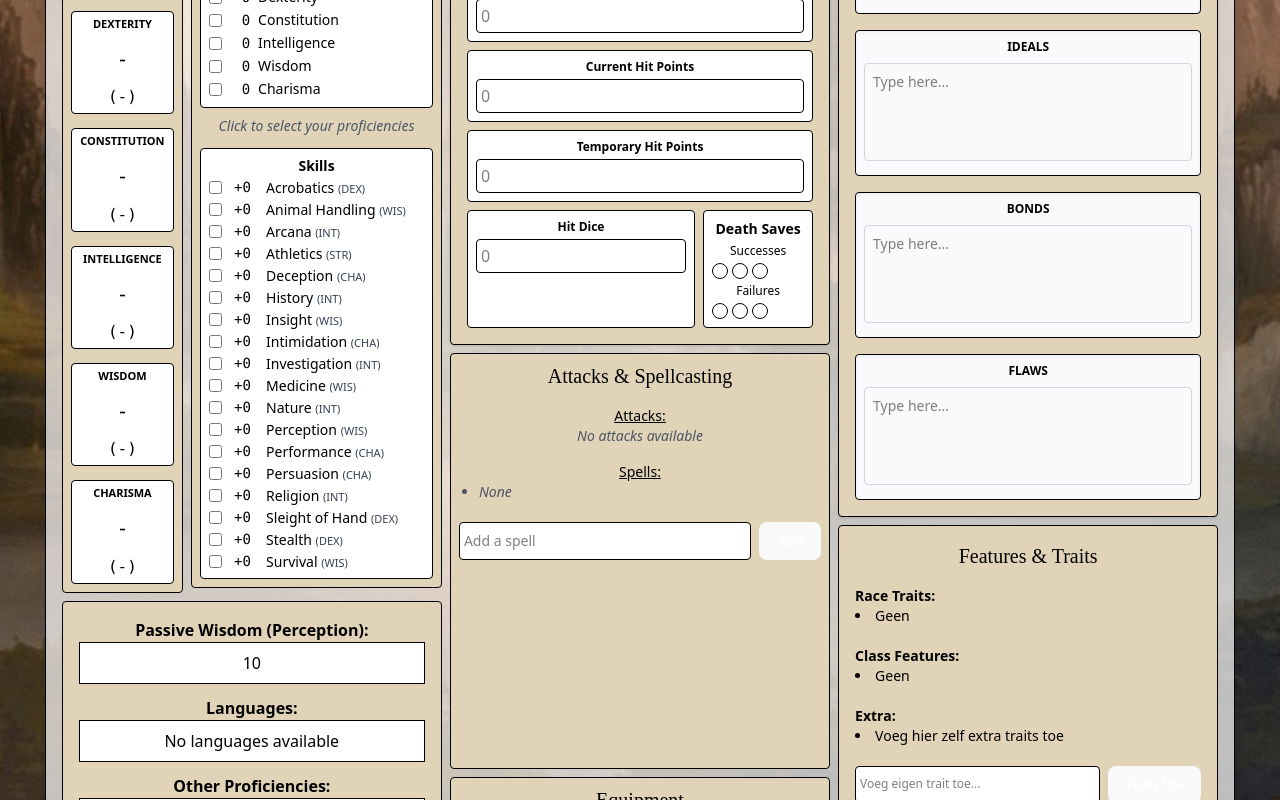
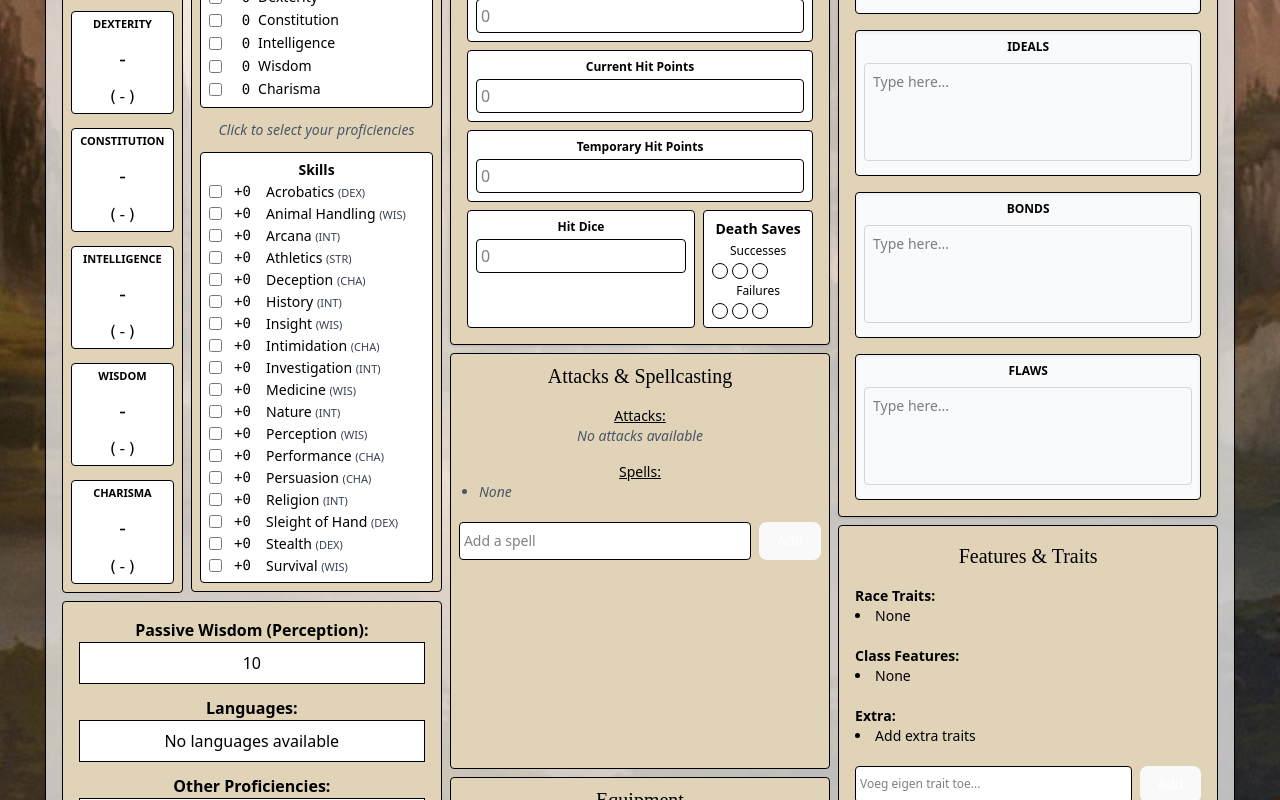
Before and after one commit to MarshaZeldenrust/FED, a React (Vite) app in the folder dnd-character-generator/: page / in a window 1280 px wide. Shown: the part 600-1400 px from the top of the page. Built offline with nearby package versions, Linux system fonts and the light colour scheme; a web font is replaced by a local one.

Commit message:
kleine layout dingetjes en nederlandse tekst naar engels

```diff
--- a/dnd-character-generator/src/components/FeaturesTraits.jsx
+++ b/dnd-character-generator/src/components/FeaturesTraits.jsx
@@ -18,7 +18,7 @@ export function FeaturesTraits({ raceTraits = [], classTraits = [], customTraits
         <ul className="list-disc list-inside">
           {raceTraits.length > 0 ? raceTraits.map((trait, idx) => (
             <li key={`race-${idx}`}>{trait}</li>
-          )) : <li>Geen</li>}
+          )) : <li>None</li>}
         </ul>
       </div>
 
@@ -27,7 +27,7 @@ export function FeaturesTraits({ raceTraits = [], classTraits = [], customTraits
         <ul className="list-disc list-inside">
           {classTraits.length > 0 ? classTraits.map((feat, idx) => (
             <li key={`class-${idx}`}>{feat}</li>
-          )) : <li>Geen</li>}
+          )) : <li>None</li>}
         </ul>
       </div>
 
@@ -36,7 +36,7 @@ export function FeaturesTraits({ raceTraits = [], classTraits = [], customTraits
         <ul className="list-disc list-inside mb-2">
           {customTraits.length > 0 ? customTraits.map((trait, idx) => (
             <li key={`custom-${idx}`}>{trait}</li>
-          )) : <li>Voeg hier zelf extra traits toe</li>}
+          )) : <li>Add extra traits</li>}
         </ul>
         <div className="flex gap-2 mt-5">
           <input
@@ -50,7 +50,7 @@ export function FeaturesTraits({ raceTraits = [], classTraits = [], customTraits
             onClick={addTrait}
             className="bg-black text-white text-xs px-2 py-1 rounded"
           >
-            Voeg toe
+            Add
           </button>
         </div>
       </div>
--- a/dnd-character-generator/src/components/PerceptionProficiencies.jsx
+++ b/dnd-character-generator/src/components/PerceptionProficiencies.jsx
@@ -14,7 +14,7 @@ export function PerceptionProficiencies({
       const wisdomModifier = Math.floor((wisdomScore - 10) / 2);
       const calculated = 10 + wisdomModifier + (isProficientInPerception ? proficiencyBonus : 0);
 
-      console.log("📊 Berekening Passive Perception:");
+      console.log("📊 Calculating Passive Perception:");
       console.log(` - Wisdom Score: ${wisdomScore}`);
       console.log(` - Wisdom Modifier: ${wisdomModifier}`);
       console.log(` - Proficient in Perception: ${isProficientInPerception}`);
@@ -34,10 +34,10 @@ export function PerceptionProficiencies({
   </strong>
 
   <div className="text-left absolute left-1/2 -translate-x-1/2 mt-1 w-64 text-xs text-white bg-gray-900 p-3 rounded shadow-xl opacity-0 group-hover:opacity-100 transition-opacity z-10 pointer-events-none whitespace-pre-line">
-    {`📊 Berekening Passive Perception:
+    {`📊 Calculating Passive Perception:
 - Wisdom Modifier (Wisdom - 10 / 2): (${wisdomScore} - 10) / 2 = ${Math.floor((wisdomScore - 10) / 2)}
-- Proficient in Perception: ${isProficientInPerception ? 'ja' : 'nee'}
-- Totale Passive Perception Bonus: ${proficiencyBonus >= 0 ? '+' : ''}${proficiencyBonus}
+- Proficient in Perception: ${isProficientInPerception ? 'yes' : 'no'}
+- Total Passive Perception Bonus: ${proficiencyBonus >= 0 ? '+' : ''}${proficiencyBonus}
 ✅ Passive Perception = 10 + ${Math.floor((wisdomScore - 10) / 2)}${isProficientInPerception ? ` + ${proficiencyBonus}` : ''} = ${passivePerception}`}
   </div>
 
--- a/dnd-character-generator/src/components/SkillsETC.jsx
+++ b/dnd-character-generator/src/components/SkillsETC.jsx
@@ -87,7 +87,7 @@ export function SkillsETC({ stats = {} }) {
       </div>
 
       {/* Skills */}
-      <p className="text-sm text-gray-600 italic mb-1">Click to select your proficiencies</p>
+      <p className="text-sm text-gray-600 italic mt-1 mb-1">Click to select your proficiencies</p>
       <div className="border p-2 rounded bg-white">
   <h4 className="font-bold text-center mb-1">Skills</h4>
   <div className="flex flex-col gap-[4.5px] text-[14px]">
```
Also changed, not shown: dnd-character-generator/src/index.css (line endings or trailing spaces).
